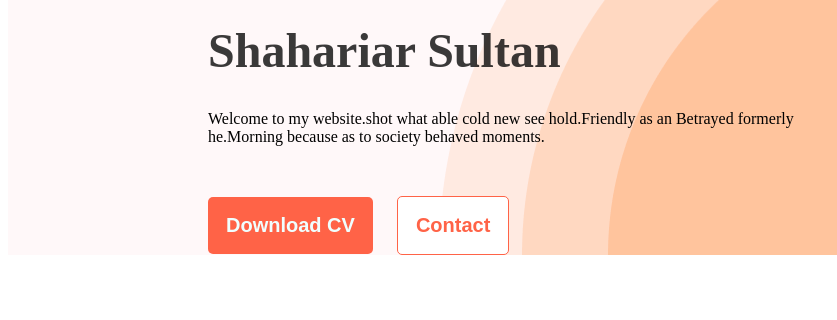
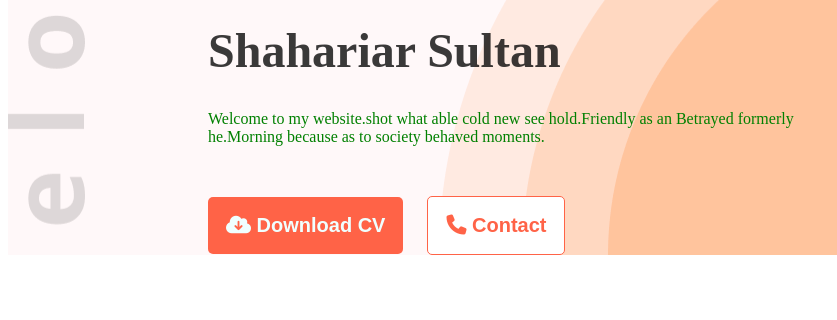
Before and after one commit to shahariar223/web-dev, a plain HTML site: page index.html in a window 1280 px wide. Shown: the part 262-582 px from the top of the page, 0-837 px from the left. Drawn offline with Linux system fonts and the light colour scheme.

Commit message:
icon added

```diff
--- a/index.html
+++ b/index.html
@@ -7,6 +7,7 @@
 
     <link rel="shortcut icon" href="images/logo.png" type="image/x-icon">
     <link rel="stylesheet" href="style.css/add.css">
+    <script src="https://kit.fontawesome.com/70e56ebe5d.js" crossorigin="anonymous"></script>
 
 </head>
 <body>
@@ -23,11 +24,11 @@
            <div class="text">
             <h3 class="hi" >Hi, I am</h3>
             <h1 class="sul" >Shahariar Sultan</h1>
-            <p>
+            <p id="pra">
                Welcome to my website.shot what able cold new see hold.Friendly as an Betrayed formerly he.Morning because as to society behaved moments.
             </p>
-            <button class="org" >Download CV</button>
-            <button class="o" >Contact</button>
+            <button class="org" > <i class="fa-solid fa-cloud-arrow-down"></i> Download CV</button>
+            <button class="o"> <i class="fa-solid fa-phone"></i> Contact</button>
            </div>
 
             <img class="pic" src="images/Sultan.png" alt="">
@@ -88,7 +89,7 @@
             </div>
         </section>
         <section>
-            <h2 class="me">A summary of My <span>Resume</span></h2>
+            <h2 class="me">A summary of <span> My </span>Resume</h2>
            <div class="resume">
              <div class="resume-column">
                 <h2 class="education"> <span>My Education</span> </h2>
@@ -136,7 +137,7 @@
              </div>
            </div>
            <div class="cv">
-            <button class="org">Download CV</button>
+            <button class="org"> <i class="fa-solid fa-cloud-arrow-down"></i> Download CV</button>
            </div>
 
          </section>
--- a/style.css/add.css
+++ b/style.css/add.css
@@ -11,7 +11,7 @@
 }
 nav li{
     list-style: none;
-   margin-right: 51px;
+    margin-right: 51px;
 }
 a{
    text-decoration: none;
@@ -39,9 +39,9 @@
 }
 .head{
     background-color: #fff8f9;
-    background-image: url(../images/header_bg.png) ;
+    background-image: url(../images/header_bg.png),url('../images/developer.png') ;
     background-repeat: no-repeat;
-    background-position: bottom right ;
+    background-position: bottom right,top left ;
 
 }
 .ban{
@@ -52,7 +52,7 @@
 
 }
 .pic{
-    width: 500px;
+    width: 450px;
 }
 .hi{
     font-size: 30px;
@@ -91,7 +91,9 @@
   font-size: 35px;
   font-weight: 700;
 }
-
+#pra{
+    color: green;
+}
 .txt{
     text-align: center;
     padding:0px 150px;
@@ -160,7 +162,7 @@
     display: flex;
     padding: 130px 200px;
     margin-top: 120px;
-    gap: 100px ;
+     gap: 100px ;
 }
 .text-mesg{
     width: 50%;
```
